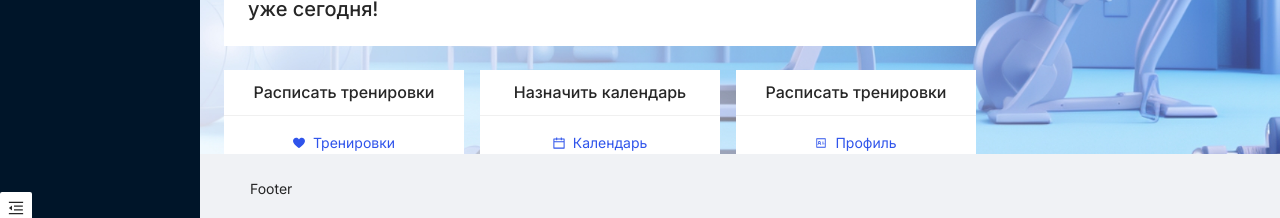
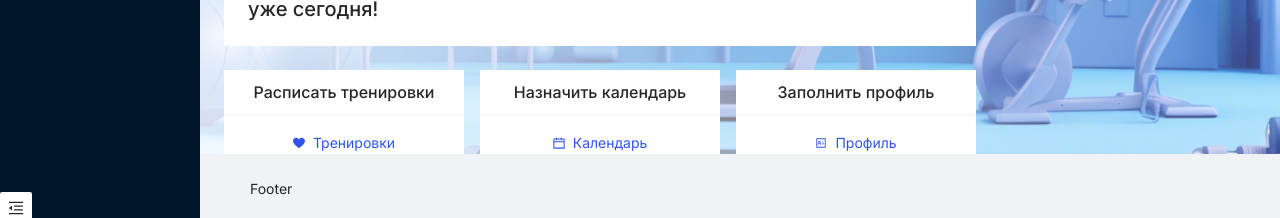
Before and after one commit to ClevertecFrontendLab/DmitriiTMS, a React (Vite) app: page / in a window 1280 px wide. Shown: the part 576-794 px from the top of the page. Built offline with nearby package versions, Linux system fonts and the light colour scheme.

Commit message:
feat: add list and item in main page

```diff
--- /dev/null
+++ b/src/components/MainCartItem/MainCartItem.module.css
@@ -0,0 +1,30 @@
+.list__item {
+    background: #fff;
+    text-align: center;
+    width: 240px;
+}
+
+.list__item_title {
+    padding: 10px 0;
+    border-bottom: 1px solid #F0F0F0;
+    font-weight: 500;
+    font-size: 16px;
+    color: #262626;
+}
+
+.content {
+    display: flex;
+    justify-content: center;
+    align-items: center;
+    gap: 8px;
+}
+
+.content__span {
+    display: inline-block;
+    color: #2F54EB;
+}
+
+.content__img {
+    width: 12px;
+    height: 12px;
+}
--- /dev/null
+++ b/src/components/MainCartItem/MainCartItem.tsx
@@ -0,0 +1,22 @@
+import { Typography } from 'antd';
+const { Paragraph } = Typography;
+
+import styles from './MainCartItem.module.css';
+
+interface CartItemProps {
+    title: string,
+    icon: string,
+    span: string,
+}
+
+export const MainCartItem: React.FC<CartItemProps> = ({title, icon, span}) => {
+    return (
+        <div className={styles.list__item}>
+            <Paragraph className={styles.list__item_title}>{title}</Paragraph>
+            <Paragraph className={styles.content}>
+                <img className={styles.content__img} src={icon} alt={icon} />
+                <span className={styles.content__span}>{span}</span>
+            </Paragraph>
+        </div>
+    )
+}
--- /dev/null
+++ b/src/components/MainCartList/MainCartList.module.css
@@ -0,0 +1,6 @@
+.list {
+    max-width: 752px;
+    display: flex;
+    justify-content: space-between;
+    margin-top: 24px;
+}
--- /dev/null
+++ b/src/components/MainCartList/MainCartList.tsx
@@ -0,0 +1,44 @@
+import { MainCartItem } from '@components/MainCartItem/MainCartItem';
+
+import heart from '../../assets/icons/heart.svg';
+import calendar from '../../assets/icons/calendar.svg';
+import profile from '../../assets/icons/profile.svg';
+
+import styles from './MainCartList.module.css';
+
+export const MainCartList: React.FC = () => {
+    const arrList = [
+        {
+            id: 1,
+            title: 'Расписать тренировки',
+            span: 'Тренировки',
+            icon: heart,
+
+        },
+        {
+            id: 2,
+            title: 'Назначить календарь',
+            span: 'Календарь',
+            icon: calendar,
+
+        },
+        {
+            id: 3,
+            title: 'Заполнить профиль',
+            span: 'Профиль',
+            icon: profile,
+
+        },
+    ]
+    return (
+        <div className={styles.list}>
+            {
+                arrList.map(item => {
+                    return (
+                        <MainCartItem {...item} key={item.id} />
+                    )
+                })
+            }
+        </div>
+    )
+}
--- a/src/pages/main-page/main-page.module.css
+++ b/src/pages/main-page/main-page.module.css
@@ -24,41 +24,3 @@
     padding: 24px;
     background: #fff;
 }
-
-.list {
-    max-width: 752px;
-    display: flex;
-    justify-content: space-between;
-    margin-top: 24px;
-}
-
-.list__item {
-    background: #fff;
-    text-align: center;
-    width: 240px;
-}
-
-.list__item_title {
-    padding: 10px 0;
-    border-bottom: 1px solid #F0F0F0;
-    font-weight: 500;
-    font-size: 16px;
-    color: #262626;
-}
-
-.content {
-    display: flex;
-    justify-content: center;
-    align-items: center;
-    gap: 8px;
-}
-
-.content__span {
-    display: inline-block;
-    color: #2F54EB;
-}
-
-.content__img {
-    width: 12px;
-    height: 12px;
-}
--- a/src/pages/main-page/main-page.tsx
+++ b/src/pages/main-page/main-page.tsx
@@ -1,25 +1,17 @@
-import React from 'react';
+import { MainCartList } from '@components/MainCartList/MainCartList';
+
 import { List, Typography } from 'antd';
 const { Paragraph } = Typography;
 
-import heart from '../../assets/icons/heart.svg';
-import calendar from '../../assets/icons/calendar.svg';
-import profile from '../../assets/icons/profile.svg';
-
 import styles from './main-page.module.css';
 
-
-
-const data = [
-    '— планировать свои тренировки на календаре, выбирая тип и уровень нагрузки;',
-    '— отслеживать свои достижения в разделе статистики, сравнивая свои результаты с нормами и рекордами;',
-    ' — создавать свой профиль, где ты можешь загружать свои фото, видео и отзывы о тренировках;',
-    '— выполнять расписанные тренировки для разных частей тела, следуя подробным инструкциям и советам профессиональных тренеров',
-];
-
-
 export const MainPage: React.FC = () => {
-
+    const data = [
+        '— планировать свои тренировки на календаре, выбирая тип и уровень нагрузки;',
+        '— отслеживать свои достижения в разделе статистики, сравнивая свои результаты с нормами и рекордами;',
+        ' — создавать свой профиль, где ты можешь загружать свои фото, видео и отзывы о тренировках;',
+        '— выполнять расписанные тренировки для разных частей тела, следуя подробным инструкциям и советам профессиональных тренеров',
+    ];
     return (
         <div className={styles.mainWrapper}>
             <List
@@ -33,31 +25,7 @@ export const MainPage: React.FC = () => {
                 Не откладывай на завтра — начни
                 тренироваться уже сегодня!
             </Paragraph>
-
-            <div className={styles.list}>
-                <div className={styles.list__item}>
-                    <Paragraph className={styles.list__item_title}>Расписать тренировки</Paragraph>
-                    <Paragraph className={styles.content}>
-                        <img className={styles.content__img} src={heart} alt="heart" />
-                        <span className={styles.content__span}>Тренировки</span>
-                    </Paragraph>
-                </div>
-                <div className={styles.list__item}>
-                    <Paragraph className={styles.list__item_title}>Назначить календарь</Paragraph>
-                    <Paragraph className={styles.content}>
-                        <img className={styles.content__img} src={calendar} alt="calendar" />
-                        <span className={styles.content__span}>Календарь</span>
-                    </Paragraph>
-                </div>
-                <div className={styles.list__item}>
-                    <Paragraph className={styles.list__item_title}>Расписать тренировки</Paragraph>
-                    <Paragraph className={styles.content}>
-                        <img className={styles.content__img} src={profile} alt="profile" />
-                        <span className={styles.content__span}>Профиль</span>
-                    </Paragraph>
-                </div>
-            </div>
-
+            <MainCartList />
         </div>
     )
 };
--- a/src/pages/notFound-page/notFound-page.tsx
+++ b/src/pages/notFound-page/notFound-page.tsx
@@ -2,7 +2,6 @@ import React from 'react';
 
 
 export const NotFoundPage: React.FC = () => {
-
     return (
         <h1>404 page</h1>
     )
```
Also changed, not shown: src/components/HeaderComponent/HeaderComponent.tsx (+3 -6 lines), src/components/MenuComponent/MenuComponent.tsx (+2 -10 lines).
